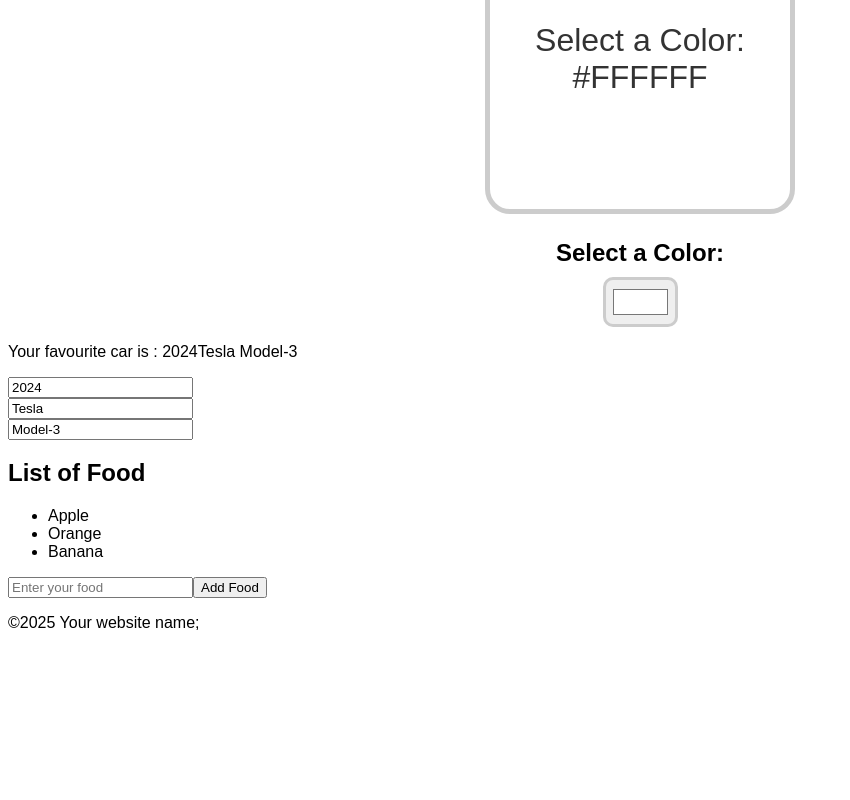
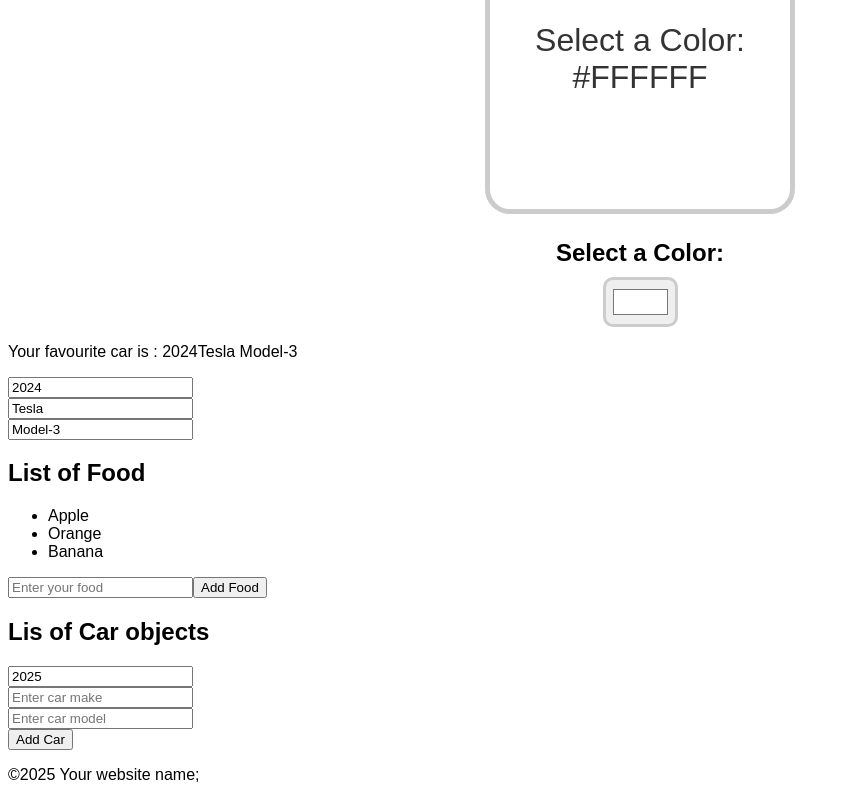
Before and after one commit to neupanerabin/React_Work, a React (Vite) app in the folder react-app-learn/: page / in a window 1280 px wide. Shown: the part 3093-3893 px from the top of the page, without its empty margins (0-850 px from the left). Before the commit the page ends 3741 px from the top, so only its background shows below. Built offline with nearby package versions, Linux system fonts and the light colour scheme.

Commit message:
update array of objects

```diff
--- a/react-app-learn/src/App.jsx
+++ b/react-app-learn/src/App.jsx
@@ -11,6 +11,7 @@ import Counter from "./Counter.jsx";
 import ColourPicker from "./ColourPicker.jsx"
 import UpdateObjectState from "./Objects_In_State.jsx";
 import Arrays from "./Arrays.jsx";
+import Array_Objects_Update from "./Array_Objects_Update.jsx"
 
 function App() {
 
@@ -51,6 +52,7 @@ function App() {
       <ColourPicker />
       <UpdateObjectState />
       <Arrays />
+      <Array_Objects_Update />
 
       <Footer></Footer>
     </>
--- /dev/null
+++ b/react-app-learn/src/Array_Objects_Update.jsx
@@ -0,0 +1,58 @@
+import { element } from 'prop-types';
+import React, { useState } from 'react';
+
+
+function ArrayObject() {
+
+  const [cars, setCars] = useState([]);
+  const [carYear, setCarYear] = useState(new Date().getFullYear());
+  const [carMake, setCarMake] = useState("");
+  const [carModel, setCarModel] = useState("");
+
+  function handleAddCar() {
+    const newCar = { year: carYear, make: carMake, model: carModel };
+    setCars(c => [...c, newCar]);
+
+    setCarYear(new Date().getFullYear());
+    setCarMake("");
+    setCarModel("");
+
+  }
+
+  function handleRemoveCar(index) {
+    setCars(c => c.filter((_, i) => i !== index));
+
+  }
+
+  function handleYearChange(event) {
+    setCarYear(event.target.value)
+  }
+
+  function handleMakeChange(event) {
+    setCarMake(event.target.value);
+  }
+
+  function handleModelChange(event) {
+    setCarModel(event.target.value);
+  }
+
+
+  return (<div>
+    <h2>Lis of Car objects</h2>
+    <ul>
+      {cars.map((car, index) =>
+        <li key={index} onClick={() => handleRemoveCar(index)}>
+          {car.year} {car.make} {car.model}
+        </li>
+      )}
+    </ul>
+
+    <input type="number" value={carYear} onChange={handleYearChange} /> <br />
+    <input type="text" value={carMake} onChange={handleMakeChange} placeholder='Enter car make' /> <br />
+    <input type="text" value={carModel} onChange={handleModelChange} placeholder='Enter car model' /> <br />
+
+    <button onClick={handleAddCar}>Add Car</button>
+  </div>);
+}
+
+export default ArrayObject;
```
